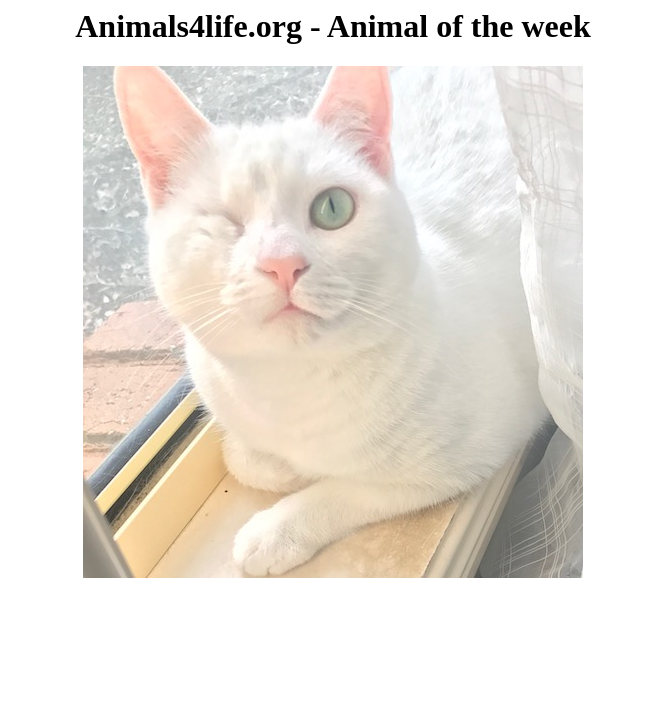
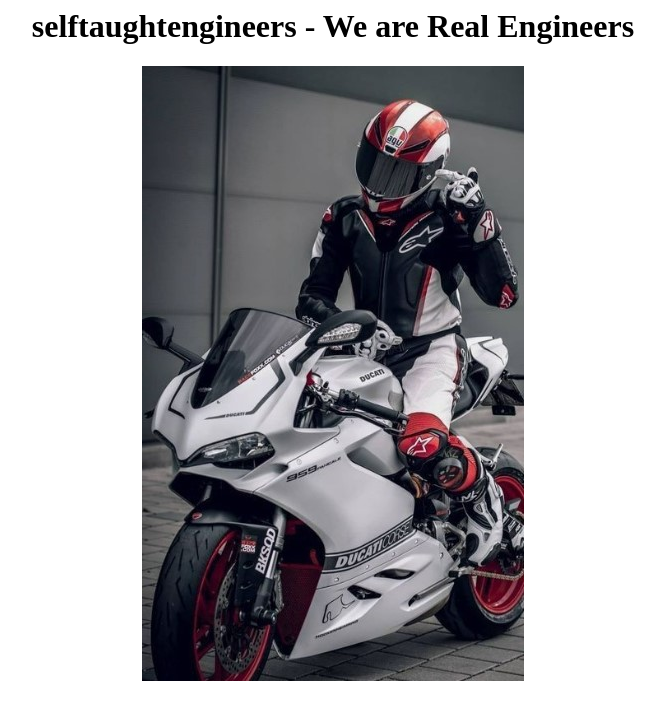
Before and after one commit to beginners-sameer/aws-for-beginners, a plain HTML site: page Classes/Module9_S3/s3_versioning/website/index.html in a window 1280 px wide. Shown: the whole page, without its empty margins (307-972 px from the left). Drawn offline with Linux system fonts and the light colour scheme.

Commit message:
updated the files

```diff
--- a/Classes/Module9_S3/s3_versioning/website/index.html
+++ b/Classes/Module9_S3/s3_versioning/website/index.html
@@ -1,9 +1,9 @@
 <html>
     <head>
-        <title>Animals4life.org - Animal of the Week</title>
+        <title>selftaughtengineers - We are Real Engineers</title>
     </head>
     <body>
-        <center><h1>Animals4life.org - Animal of the week<br></h1></center>
-        <center><img src="img/winkie.jpg"></center>
+        <center><h1>selftaughtengineers - We are Real Engineers<br></h1></center>
+        <center><img src="img/ducati.jpg"></center>
     </body>
 </html>
```
Also changed, not shown: Classes/Module9_S3/s3_versioning/version1/bmw_i8.jpg (added), Classes/Module9_S3/s3_versioning/version1/winkie.jpg (deleted), Classes/Module9_S3/s3_versioning/version2/bmw_bike.jpg (added), Classes/Module9_S3/s3_versioning/version2/winkie.jpg (deleted), Classes/Module9_S3/s3_versioning/website/img/ducati.jpg (added), Classes/Module9_S3/s3_versioning/website/img/winkie.jpg (deleted).
